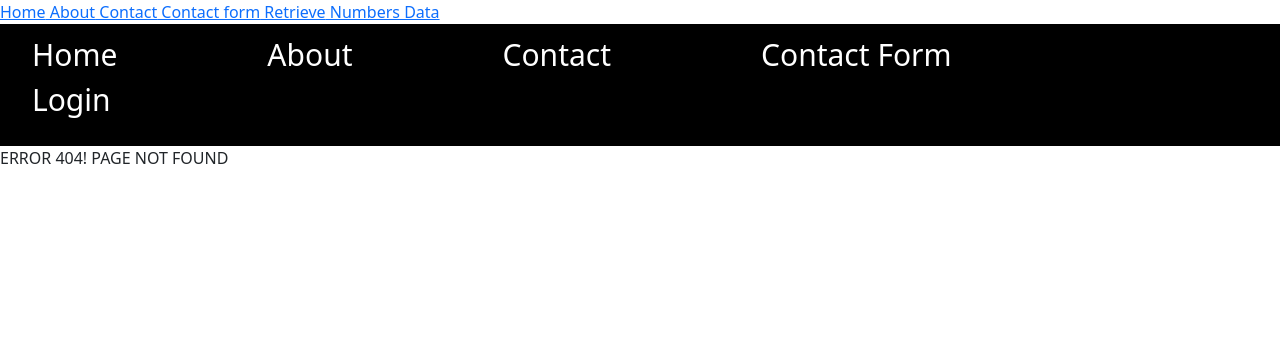
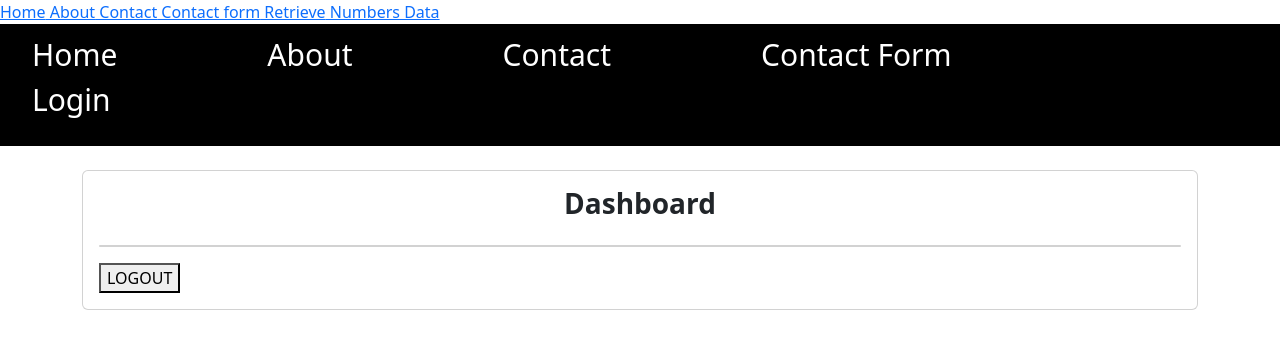
Before and after one commit to yeshna7/Reactproject, a React (Create React App) app: page /Dashboard in a window 1280 px wide. Before the commit this address had no page. Shown: the top 348 px of the page. Built offline with nearby package versions, Linux system fonts and the light colour scheme; sample sign-in values are in the browser's storage.

Commit message:
final login

```diff
--- a/src/Route.js
+++ b/src/Route.js
@@ -11,6 +11,7 @@ import Home from './components/pages/Home';
 import Numbers from './components/pages/Numbers';
 import Retrieve from './components/pages/Retrieve';
 import Login from './components/pages/Login';
+import Dashboard from './components/pages/Dashboard';
 
 function Routine() {
   return (
@@ -25,6 +26,7 @@ function Routine() {
       <Route path="/Data" element={<Data />} />
       <Route path="/DisplayId/:id" element={<DisplayId />} />
       <Route path="/Login" element={<Login />} />
+      <Route path="/Dashboard" element={<Dashboard />} />
       <Route path="/*" element={<Error />} />
     </Routes>
   );
--- a/src/components/pages/Dashboard.js
+++ b/src/components/pages/Dashboard.js
@@ -1,19 +1,31 @@
-import React from 'react';
+import React,{useEffect} from 'react';
+import {useNavigate} from 'react-router-dom';
 
 function Dashboard () {
+    const navigate = useNavigate()
+
+     useEffect(() => {
+         if (!localStorage.getItem('token')) {
+            navigate('/Login')
+
+         }
+     })
+
+
     return (
         <div className='container'>
           <div className='card mt-4'>
             <div className='card-body'>
-              <h2>Dashboard</h2>
-              companySiret: "12345678912038"
-              created_from: "annuaire"
-              email: "hasina@mayasquad.com"
-              firstname: "Hasina Spexe"
-              id: 73
-              ustRegistered: false
-              lastname: "Rakotondratsirahonina"
-              newsletter: false
+              <h2 className='title text-center'>Dashboard</h2>
+              <div className='card mt-4'>
+
+              </div>
+            <button  className='logoutBut mt-3'
+             onClick={() => {
+                localStorage.removeItem('token')
+                navigate('/Login')
+            }}
+            > LOGOUT </button>
           </div>
           </div>
         </div>
--- a/src/components/pages/Login.js
+++ b/src/components/pages/Login.js
@@ -11,7 +11,6 @@ function Login () {
 
 
     const emailRef= useRef();
-
 
     useEffect (() => {
         emailRef.current.focus();
@@ -68,9 +67,11 @@ function Login () {
         axios.post(
           'https://bat-recup-staging-backend.cleverapps.io/api/users-permissions/login-annuaire', payload
         )
+
           .then((res) => {
             console.log(res.data);
-            navigate('/contactForm')
+            localStorage.setItem('token', res.data.token)
+            navigate('/Dashboard')
 
           })
           .catch((err) => {
@@ -106,7 +107,8 @@ return (
       </div>
       <div className="mb-3">
       <label htmlFor="pwd" className="form-label">Password:</label>
-      <input type="password"
+      <input
+      type="password"
       className="form-control mt-3 text-center"
       id="pwd"
       placeholder="Enter password"
```
